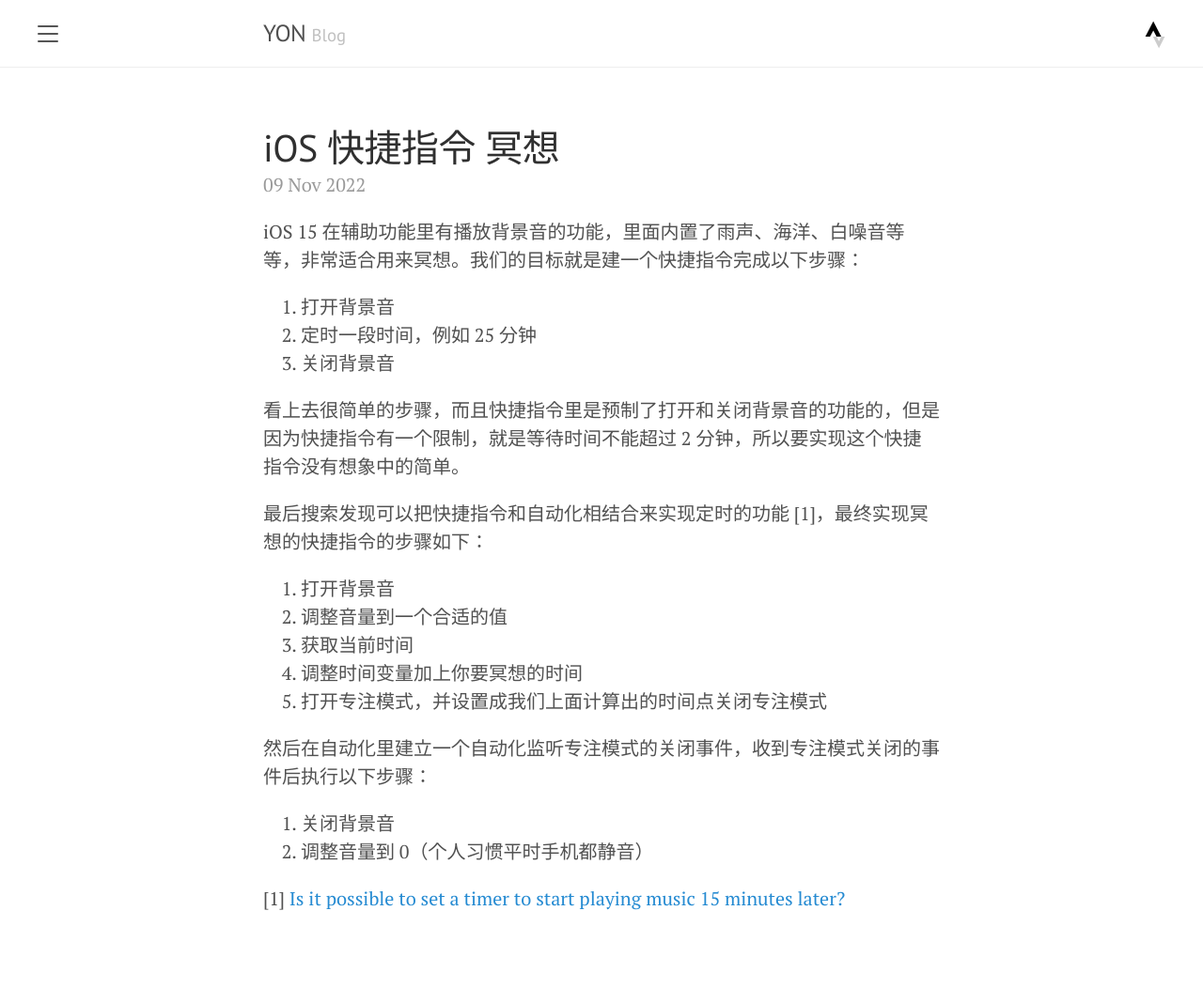
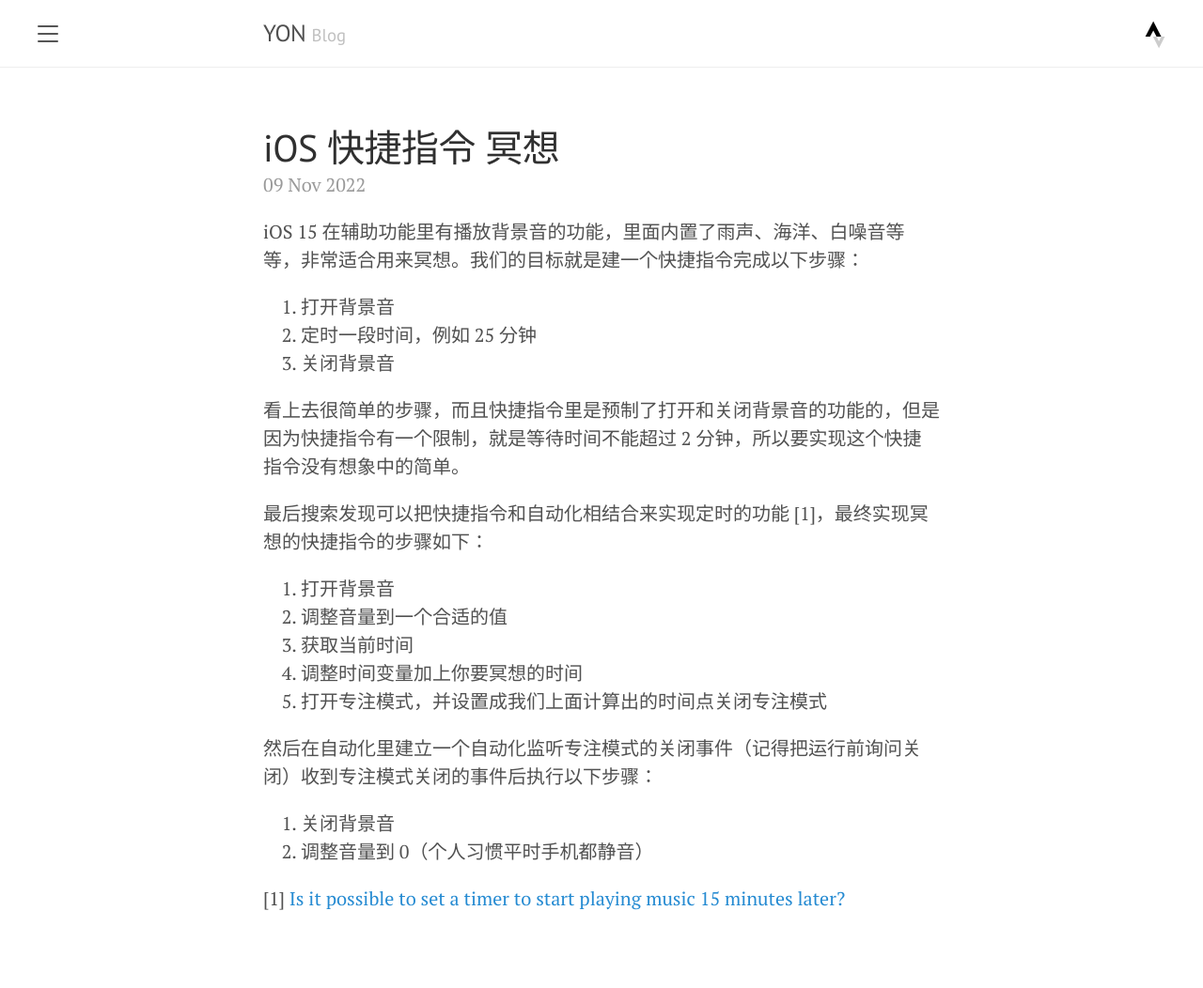
Before and after one commit to yoncise/yoncise.github.io, a Jekyll site: the page built from logs/_posts/2022/2022-11-09-105618358.md, in a window 1280 px wide. Shown: the whole page at 94% size. Built offline with Jekyll 4.4.1, drawn with Linux system fonts in a browser that asks for light colours.

Commit message:
语雀同步 iOS 快捷指令 冥想

```diff
--- a/logs/_posts/2022/2022-11-09-105618358.md
+++ b/logs/_posts/2022/2022-11-09-105618358.md
@@ -18,7 +18,7 @@
 4. 调整时间变量加上你要冥想的时间
 5. 打开专注模式，并设置成我们上面计算出的时间点关闭专注模式
 
-然后在自动化里建立一个自动化监听专注模式的关闭事件，收到专注模式关闭的事件后执行以下步骤：
+然后在自动化里建立一个自动化监听专注模式的关闭事件（记得把运行前询问关闭）收到专注模式关闭的事件后执行以下步骤：
 
 1. 关闭背景音
 2. 调整音量到 0（个人习惯平时手机都静音）
```
